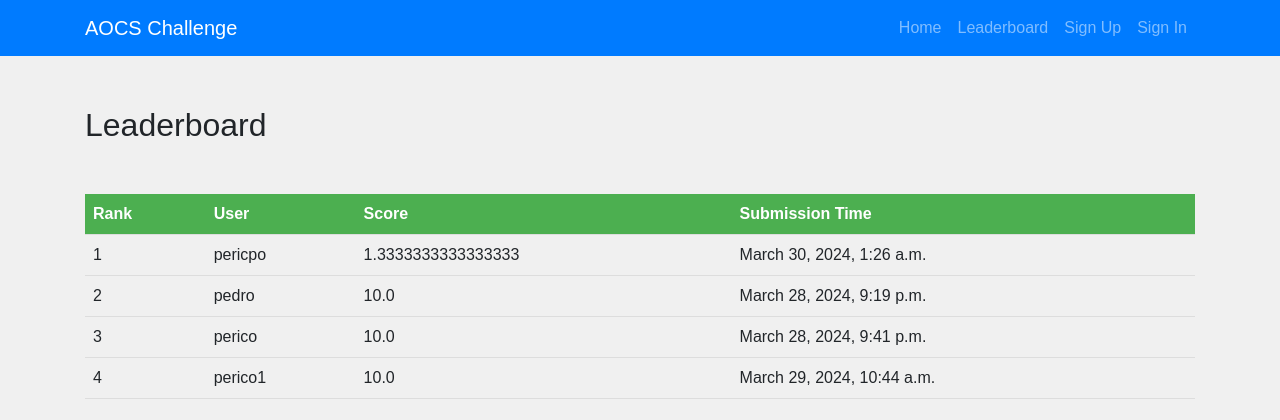
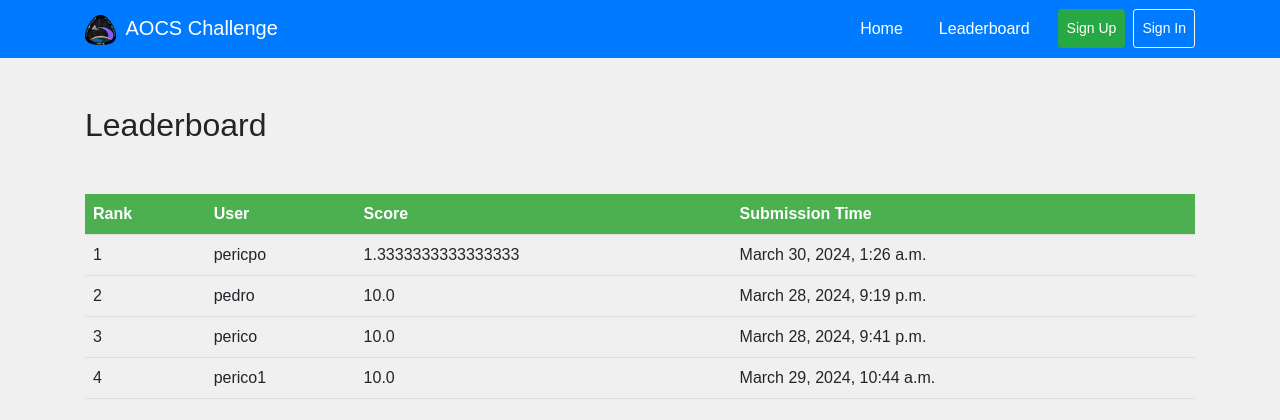
Before and after one commit to pr1u20/AOCS-Challenge-Leaderboard, a Django app: page /leaderboard in a window 1280 px wide. Shown: the top 420 px of the page. Run offline with Django 5.2, Linux system fonts and the light colour scheme; data comes from the database, SQL or seed files in the repository; both versions use the stored data as it was after the commit; parts of the project's set-up code (start-up, migrations or seed data) failed here and were passed over; some libraries are stand-ins or nearby versions.

Commit message:
Update navigation and participation details links

```diff
--- a/templates/base.html
+++ b/templates/base.html
@@ -19,37 +19,59 @@
 <!-- Navbar -->
 <nav class="navbar navbar-expand-lg navbar-dark bg-primary fixed-top">
     <div class="container">
-        <a class="navbar-brand" href="/">AOCS Challenge</a>
+        <a class="navbar-brand" href="/">
+            <img src="/media/patch.png" alt="Logo" style="height: 30px; margin-right: 10px;">AOCS Challenge
+        </a>
         <button class="navbar-toggler" type="button" data-toggle="collapse" data-target="#navbarResponsive" aria-controls="navbarResponsive" aria-expanded="false" aria-label="Toggle navigation">
             <span class="navbar-toggler-icon"></span>
         </button>
         <div class="collapse navbar-collapse" id="navbarResponsive">
             <ul class="navbar-nav ml-auto">
-                <li class="nav-item">
-                    <a class="nav-link" href="/">Home</a>
+                <li class="nav-item" style="margin-right: 20px;">
+                    <a class="nav-link text-white custom-hover" href="/">Home</a>
                 </li>
-                <li class="nav-item">
-                    <a class="nav-link" href="/leaderboard">Leaderboard</a>
+                <li class="nav-item" style="margin-right: 20px;">
+                    <a class="nav-link text-white custom-hover" href="/leaderboard">Leaderboard</a>
                 </li>
                 {% if not user.is_authenticated %}
-                    <li class="nav-item">
-                        <a class="nav-link" href="/signup">Sign Up</a>
+                    <li class="nav-item" style="margin-right: 8px;">
+                        <a class="btn btn-success btn-sm nav-link text-white" href="/signup">Sign Up</a>
                     </li>
                     <li class="nav-item">
-                        <a class="nav-link" href="/signin">Sign In</a>
+                        <a class="btn btn-outline-light btn-sm nav-link custom-signin text-white" href="/signin">Sign In</a>
                     </li>
                 {% else %}
-                    <li class="nav-item">
-                        <a class="nav-link" href="/submit">Submission</a>
+                    <li class="nav-item" style="margin-right: 20px;">
+                        <a class="nav-link text-white custom-hover" href="/submit">Submission</a>
                     </li>
                     <li class="nav-item">
-                        <a class="nav-link" href="/signout">Sign Out</a>
+                        <a class="btn btn-warning btn-sm nav-link text-dark" href="/signout">Sign Out</a>
                     </li>
                 {% endif %}
             </ul>
         </div>
     </div>
 </nav>
+
+<!-- Custom CSS for Navigation Button Hover and Increased Separation -->
+<style>
+    .custom-signin:hover {
+        color: #007bff !important; /* Adjusting the hover color for better visibility */
+        background-color: white !important;
+    }
+
+    .custom-hover:hover {
+        color: #7ca886 !important; /* Adjusting the hover color for better visibility */
+    }
+
+    .nav-item:not(:last-child) {
+        margin-right: 15px; /* Adds more space between navigation items */
+    }
+</style>
+
+
+
+
 
 <!-- Alerts & Messages -->
 {% for message in messages %}
--- a/templates/index.html
+++ b/templates/index.html
@@ -90,7 +90,7 @@
                     <p>This challenge tests the participants' abilities in precision control, efficient planning, and resource management, reflecting real-world constraints faced by space missions. Teams must harness their skills in algorithm design and control theory to succeed in this competitive environment.</p>
                     <p>More details and participation instructions can be found on GitHub.</p>
                     <div class="left mb-3">
-                        <a href="https://github.com/pr1u20/satellite-simulation" target="_blank" class="btn btn-primary">Participation Details</a>
+                        <a href="https://github.com/pr1u20/AOCS-Challenge" target="_blank" class="btn btn-primary">Participation Details</a>
                     </div>
                 </section>
 
@@ -110,7 +110,7 @@
                     </ul>
                     <p>The goal is to minimize this score by accurately controlling the platform's movement with minimal fuel consumption.</p>
                     <div class="left mb-3">
-                        <a href="https://github.com/pr1u20/satellite-simulation" target="_blank" class="btn btn-primary">Scoring Details</a>
+                        <a href="https://github.com/pr1u20/AOCS-Challenge" target="_blank" class="btn btn-primary">Scoring Details</a>
                     </div>
                 </section>
 
--- a/templates/submissions/leaderboard.html
+++ b/templates/submissions/leaderboard.html
@@ -1,38 +1,8 @@
-<!DOCTYPE html>
-<html lang="en">
-<head>
-    <meta charset="UTF-8">
-    <meta name="viewport" content="width=device-width, initial-scale=1.0">
-    <title>Leaderboard</title>
-    <style>
+{% extends "base.html" %}
 
-        table {
-            border-collapse: collapse;
-            width: 100%;
-            margin-top: 50px;
-        }
-        th, td {
-            text-align: left;
-            padding: 8px;
-            border-bottom: 1px solid #ddd;
-        }
-        th {
-            background-color: #4CAF50;
-            color: white;
-        }
-        tr:hover {background-color: #f5f5f5;}
-        .leaderboard {
-            width: 100%;
-            margin-top: 50px;
-        }
-    </style>
-</head>
-<body>
-    {% extends "base.html" %}
+{% block title %}Leaderboard{% endblock %}
 
-    {% block title %}Home{% endblock %}
-
-    {% block content %}
+{% block content %}
     <div class="leaderboard container">
         <h2>Leaderboard</h2>
         <table>
@@ -57,6 +27,27 @@
         </table>
     </div>
 
-    {% endblock %}
-</body>
-</html>
+    <style>
+
+        table {
+            border-collapse: collapse;
+            width: 100%;
+            margin-top: 50px;
+        }
+        th, td {
+            text-align: left;
+            padding: 8px;
+            border-bottom: 1px solid #ddd;
+        }
+        th {
+            background-color: #4CAF50;
+            color: white;
+        }
+        tr:hover {background-color: #f5f5f5;}
+        .leaderboard {
+            width: 100%;
+            margin-top: 50px;
+        }
+    </style>
+
+{% endblock %}
```
Also changed, not shown: db.sqlite3, media/patch.png (added), 1 other file.
